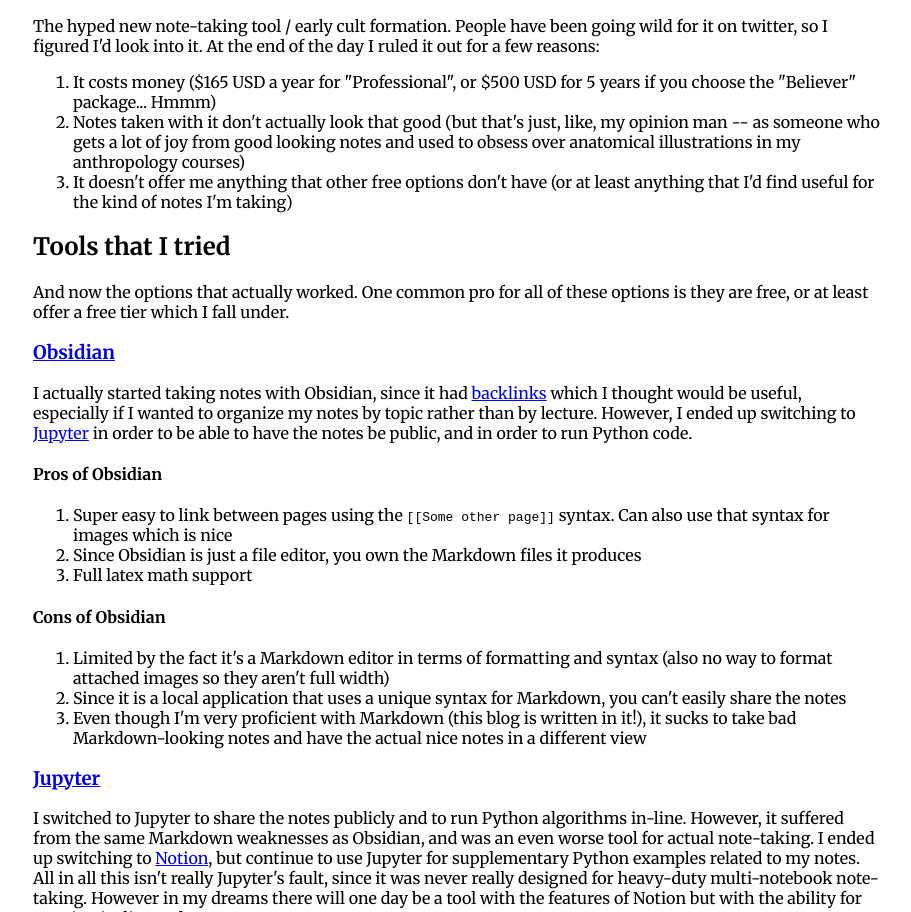
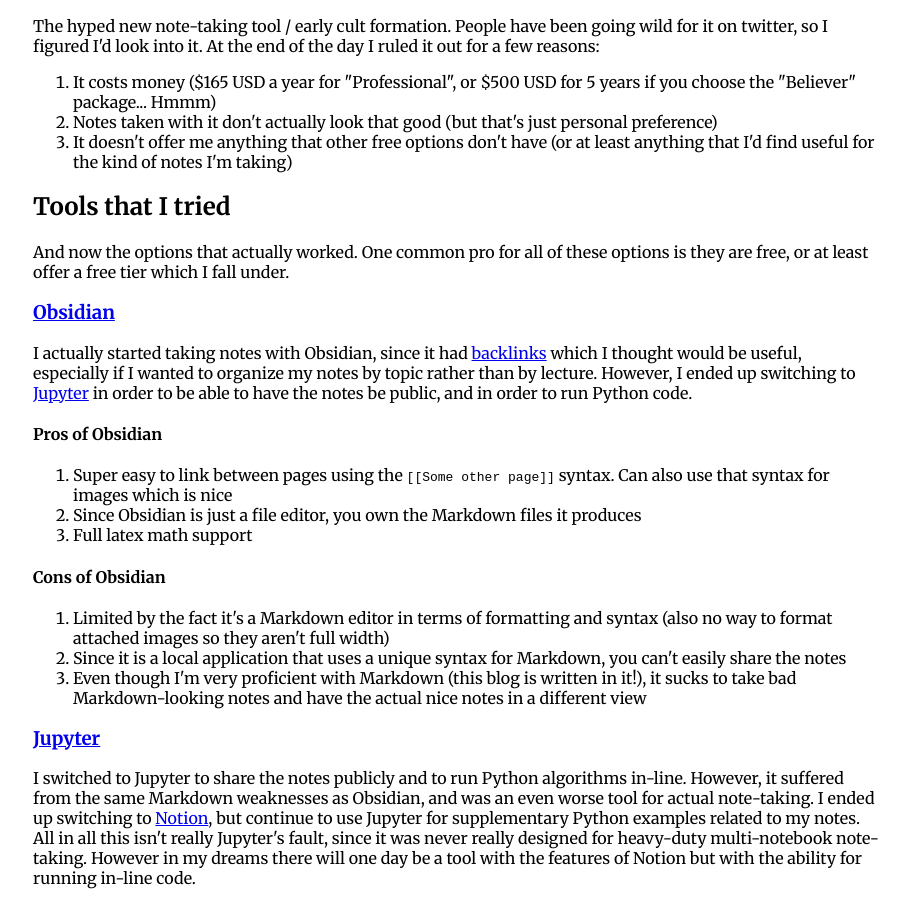
Before and after one commit to liamross/developmental, a Gatsby site: page /taking-notes/ in a window 1280 px wide. Shown: the part 1213-2125 px from the top of the page, without its empty margins (183-1094 px from the left). Built offline with nearby package versions, Linux system fonts and the light colour scheme; Gatsby itself is replaced by a stand-in of ours.

Commit message:
sarcasm--

```diff
--- a/content/blog/taking-notes/index.md
+++ b/content/blog/taking-notes/index.md
@@ -48,7 +48,7 @@ The old reliable option. Definitely the most well-known out of all the options.
 The hyped new note-taking tool / early cult formation. People have been going wild for it on twitter, so I figured I'd look into it. At the end of the day I ruled it out for a few reasons:
 
 1. It costs money ($165 USD a year for "Professional", or $500 USD for 5 years if you choose the "Believer" package... Hmmm)
-1. Notes taken with it don't actually look that good (but that's just, like, my opinion man -- as someone who gets a lot of joy from good looking notes and used to obsess over anatomical illustrations in my anthropology courses)
+1. Notes taken with it don't actually look that good (but that's just personal preference)
 1. It doesn't offer me anything that other free options don't have (or at least anything that I'd find useful for the kind of notes I'm taking)
 
 ## Tools that I tried
```
